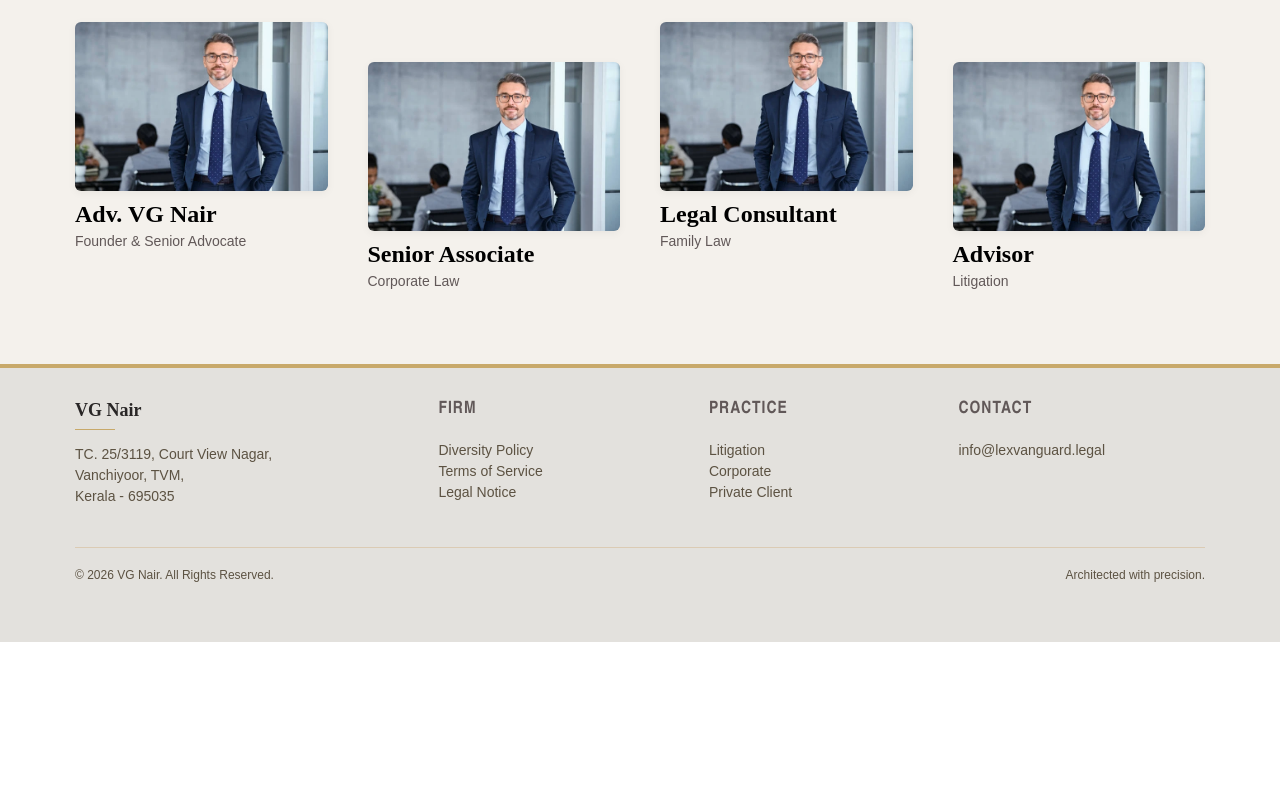
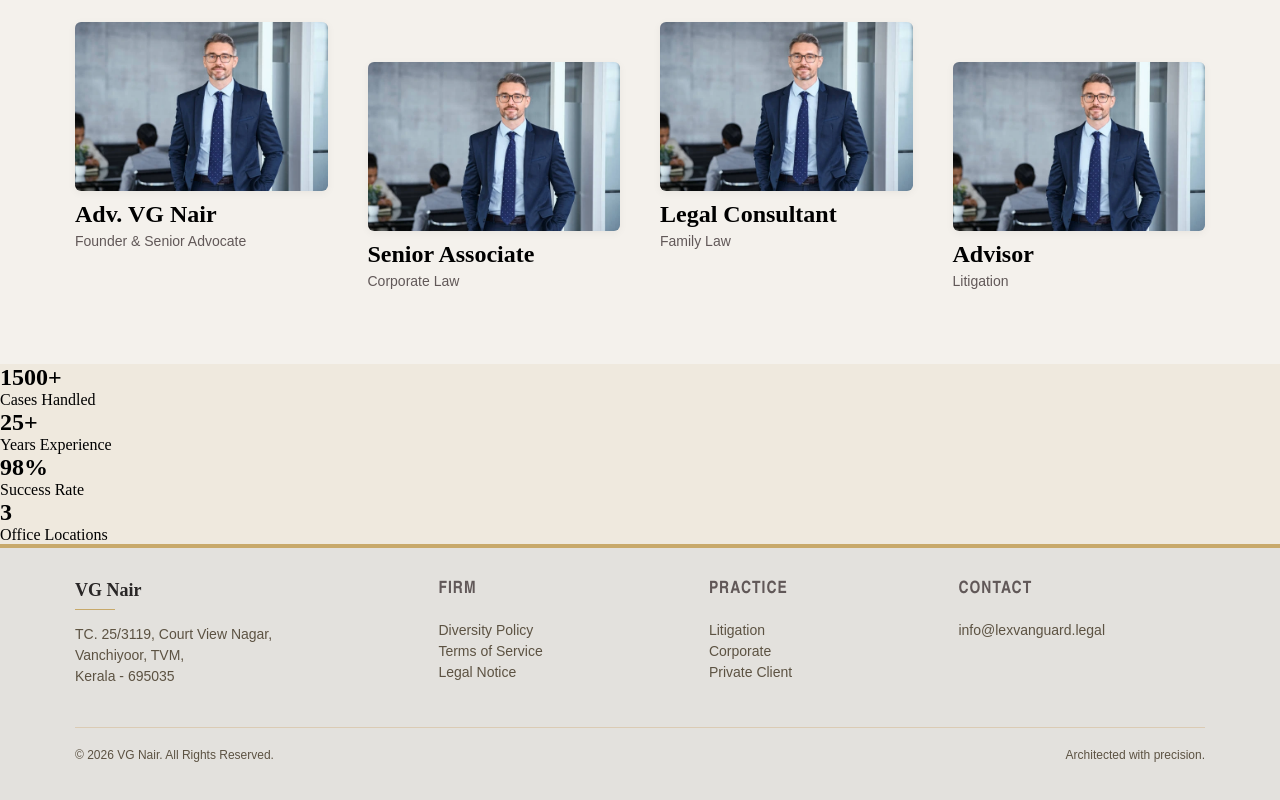
Before and after one commit to Aish-Re/vg-nair-ts, a React (Vite) app: page /about in a window 1280 px wide. Shown: the part 1847-2647 px from the top of the page. Before the commit the page ends 2489 px from the top, so only its background shows below. Built offline with nearby package versions, Linux system fonts and the light colour scheme.

Commit message:
Stats Page

```diff
--- a/src/App.css
+++ b/src/App.css
@@ -783,3 +783,8 @@ footer{
 .leadershipcard:nth-child(even){
   margin-top: 40px;
 }
+
+.stats{
+  background-color: #efe9de;
+  display: flex;
+}
--- a/src/components/Stats.tsx
+++ b/src/components/Stats.tsx
@@ -30,7 +30,14 @@ function Stats() {
     return(
         <section className="stats">
             <div className="statscards">
-
+                {stats.map((stat,index) => (
+                    <StatsCard
+                        key={index}
+                        number={stat.number}
+                        about={stat.about}
+                        color={stat.color}
+                    />
+                ))}
             </div>
         </section>
     );
--- a/src/components/StatsCard.tsx
+++ b/src/components/StatsCard.tsx
@@ -6,7 +6,7 @@ type StatsCardProps = {
 
 function StatsCard(props : StatsCardProps) {
     return (
-        <div className= {`statscard ${props.color}`}>
+        <div className={`stat ${props.color}`}>
             <h1>{props.number}</h1>
             <p>{props.about}</p>
         </div>
```
